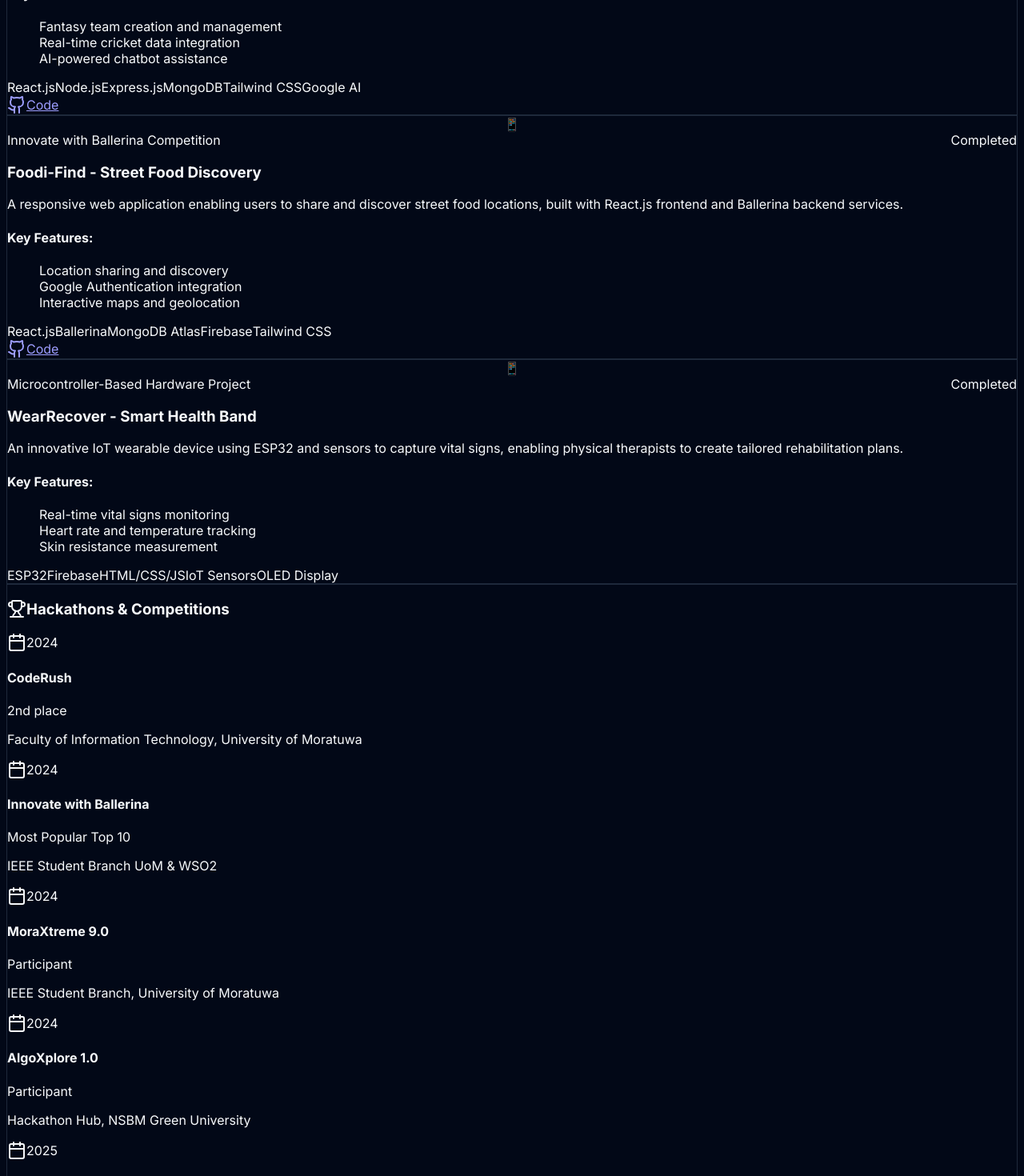
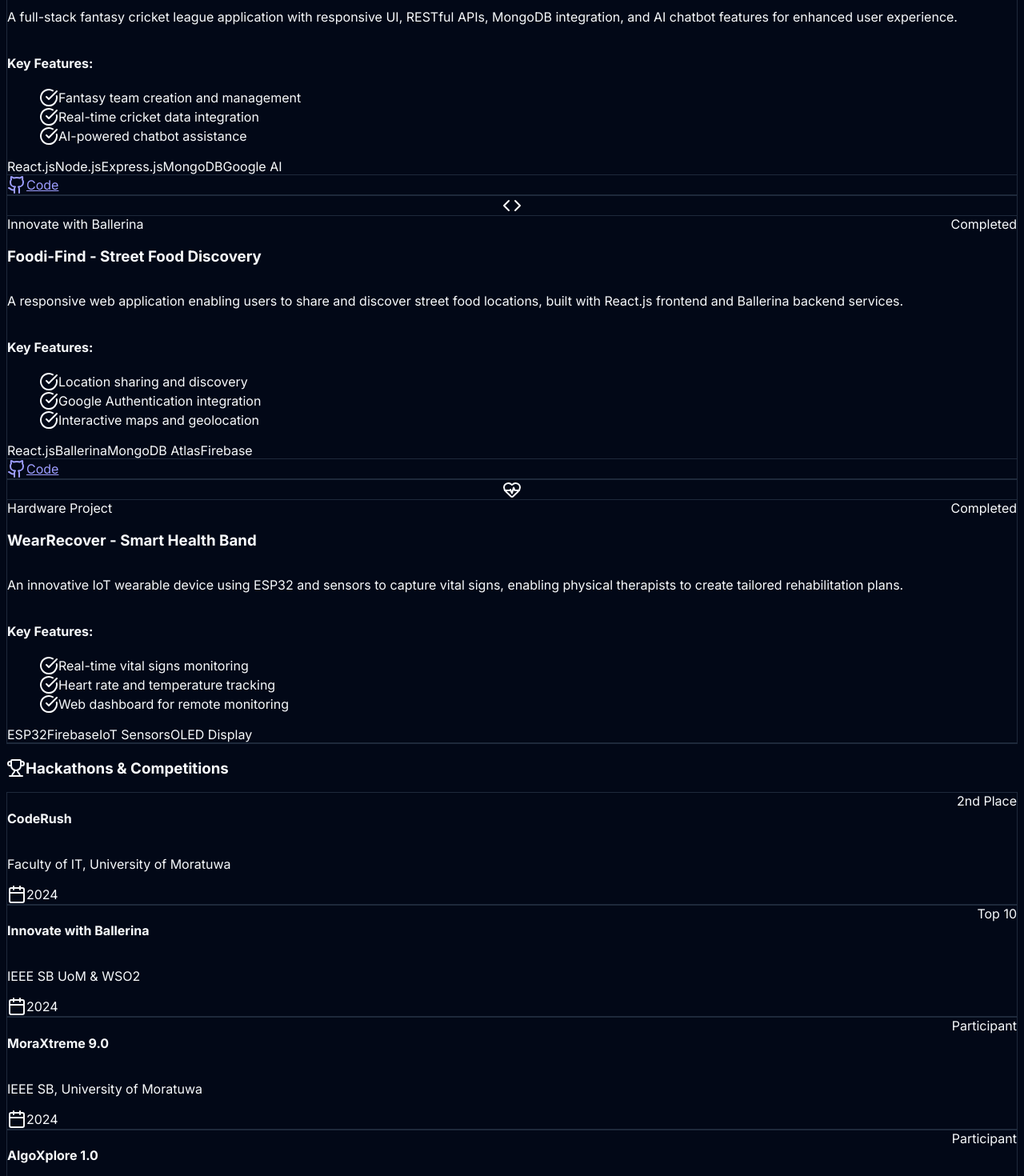
Before and after one commit to eshancool123/Portfolio, a Next.js app: page / in a window 1280 px wide. Shown: the part 4780-6250 px from the top of the page at 80% size. Built offline with nearby package versions, Linux system fonts and the light colour scheme.

Commit message:
Update Project

```diff
--- a/src/components/Projects.js
+++ b/src/components/Projects.js
@@ -1,21 +1,20 @@
 "use client";
 
 import { motion } from 'framer-motion';
-import { ExternalLink, Github, Calendar, Users, Trophy } from 'lucide-react';
+import { ExternalLink, Github, Calendar, Trophy, CheckCircle, Briefcase, Code, Gamepad, HeartPulse } from 'lucide-react';
 
 const Projects = () => {
+  // Your projects data remains the same...
   const projects = [
     {
       title: 'AskHire - Recruitment Automation System',
       description: 'A comprehensive recruitment process automation system featuring AI-powered CV matching, MCQ-based pre-screening tests, automated interview scheduling, candidate management, and job postings.',
-      image: '/api/placeholder/600/400',
+      icon: <Briefcase className="w-16 h-16 text-primary/30" />,
       technologies: ['React.js', '.NET Core', 'MSSQL', 'Tailwind CSS'],
       features: [
         'AI-powered CV matching algorithm',
         'Automated interview scheduling system',
         'MCQ-based pre-screening tests',
-        'Comprehensive candidate management',
-        'Job posting and application tracking'
       ],
       category: 'Level 2 Software Project',
       status: 'Completed',
@@ -25,14 +24,12 @@ const Projects = () => {
     {
       title: 'Spirit11 - Fantasy Cricket League',
       description: 'A full-stack fantasy cricket league application with responsive UI, RESTful APIs, MongoDB integration, and AI chatbot features for enhanced user experience.',
-      image: '/api/placeholder/600/400',
-      technologies: ['React.js', 'Node.js', 'Express.js', 'MongoDB', 'Tailwind CSS', 'Google AI'],
+      icon: <Gamepad className="w-16 h-16 text-primary/30" />,
+      technologies: ['React.js', 'Node.js', 'Express.js', 'MongoDB', 'Google AI'],
       features: [
         'Fantasy team creation and management',
         'Real-time cricket data integration',
         'AI-powered chatbot assistance',
-        'User authentication and profiles',
-        'Leaderboards and scoring system'
       ],
       category: 'SpiritX Competition',
       status: 'Completed',
@@ -42,16 +39,14 @@ const Projects = () => {
     {
       title: 'Foodi-Find - Street Food Discovery',
       description: 'A responsive web application enabling users to share and discover street food locations, built with React.js frontend and Ballerina backend services.',
-      image: '/api/placeholder/600/400',
-      technologies: ['React.js', 'Ballerina', 'MongoDB Atlas', 'Firebase', 'Tailwind CSS'],
+      icon: <Code className="w-16 h-16 text-primary/30" />,
+      technologies: ['React.js', 'Ballerina', 'MongoDB Atlas', 'Firebase'],
       features: [
         'Location sharing and discovery',
         'Google Authentication integration',
         'Interactive maps and geolocation',
-        'User reviews and ratings',
-        'Menu and price information'
       ],
-      category: 'Innovate with Ballerina Competition',
+      category: 'Innovate with Ballerina',
       status: 'Completed',
       github: 'https://github.com/eshancool123/iwb346-code-crusaders',
       live: null
@@ -59,37 +54,42 @@ const Projects = () => {
     {
       title: 'WearRecover - Smart Health Band',
       description: 'An innovative IoT wearable device using ESP32 and sensors to capture vital signs, enabling physical therapists to create tailored rehabilitation plans.',
-      image: '/api/placeholder/600/400',
-      technologies: ['ESP32', 'Firebase', 'HTML/CSS/JS', 'IoT Sensors', 'OLED Display'],
+      icon: <HeartPulse className="w-16 h-16 text-primary/30" />,
+      technologies: ['ESP32', 'Firebase', 'IoT Sensors', 'OLED Display'],
       features: [
         'Real-time vital signs monitoring',
         'Heart rate and temperature tracking',
-        'Skin resistance measurement',
-        'OLED display for data visualization',
-        'Web dashboard for remote monitoring'
+        'Web dashboard for remote monitoring',
       ],
-      category: 'Microcontroller-Based Hardware Project',
+      category: 'Hardware Project',
       status: 'Completed',
       github: null,
       live: null
     }
   ];
 
+  // Your hackathons data remains the same...
   const hackathons = [
-    { name: 'CodeRush', position: '2nd place', year: '2024', organizer: 'Faculty of Information Technology, University of Moratuwa' },
-    { name: 'Innovate with Ballerina', position: 'Most Popular Top 10', year: '2024', organizer: 'IEEE Student Branch UoM & WSO2' },
-    { name: 'MoraXtreme 9.0', position: 'Participant', year: '2024', organizer: 'IEEE Student Branch, University of Moratuwa' },
+    { name: 'CodeRush', position: '2nd Place', year: '2024', organizer: 'Faculty of IT, University of Moratuwa' },
+    { name: 'Innovate with Ballerina', position: 'Top 10', year: '2024', organizer: 'IEEE SB UoM & WSO2' },
+    { name: 'MoraXtreme 9.0', position: 'Participant', year: '2024', organizer: 'IEEE SB, University of Moratuwa' },
     { name: 'AlgoXplore 1.0', position: 'Participant', year: '2024', organizer: 'Hackathon Hub, NSBM Green University' },
     { name: 'SpiritX', position: 'Participant', year: '2025', organizer: 'MoraSpirit 360' },
-    { name: 'HackMoral 7.0', position: 'Participant', year: '2025', organizer: 'Faculty of Information Technology, University of Moratuwa' }
+    { name: 'HackMoral 7.0', position: 'Participant', year: '2025', organizer: 'Faculty of IT, University of Moratuwa' }
   ];
+
+  const cardVariants = {
+    hidden: { opacity: 0, y: 20 },
+    visible: { opacity: 1, y: 0 }
+  };
 
   return (
     <section id="projects" className="py-20">
       <div className="max-w-7xl mx-auto px-4 sm:px-6 lg:px-8">
         <motion.div
-          initial={{ opacity: 0, y: 20 }}
-          whileInView={{ opacity: 1, y: 0 }}
+          initial="hidden"
+          whileInView="visible"
+          variants={cardVariants}
           transition={{ duration: 0.6 }}
           viewport={{ once: true }}
           className="text-center mb-16"
@@ -100,84 +100,67 @@ const Projects = () => {
           </p>
         </motion.div>
 
-        {/* Projects Grid */}
-        <div className="grid lg:grid-cols-2 gap-8 mb-16">
+        {/* --- Enhanced Projects Grid --- */}
+        <div className="grid lg:grid-cols-2 gap-8 mb-20">
           {projects.map((project, index) => (
             <motion.div
               key={project.title}
-              initial={{ opacity: 0, y: 20 }}
-              whileInView={{ opacity: 1, y: 0 }}
+              variants={cardVariants}
+              initial="hidden"
+              whileInView="visible"
+              whileHover={{ scale: 1.03, transition: { duration: 0.2 } }}
               transition={{ duration: 0.6, delay: index * 0.1 }}
               viewport={{ once: true }}
-              className="bg-card rounded-lg border overflow-hidden hover:shadow-lg transition-shadow duration-300"
+              className="bg-card rounded-xl border flex flex-col overflow-hidden group transition-all duration-300 hover:border-primary/50 hover:shadow-2xl hover:shadow-primary/10"
             >
-              {/* Project Image Placeholder */}
-              <div className="h-48 bg-gradient-to-br from-primary/20 to-secondary/20 flex items-center justify-center">
-                <div className="text-6xl text-primary/30">📱</div>
+              <div className="h-48 bg-secondary flex items-center justify-center border-b">
+                {project.icon}
               </div>
 
-              <div className="p-6">
+              <div className="p-6 flex flex-col flex-grow">
                 <div className="flex items-center justify-between mb-3">
-                  <span className="text-xs bg-primary/10 text-primary px-2 py-1 rounded">
+                  <span className="text-xs font-semibold bg-primary/10 text-primary px-3 py-1 rounded-full">
                     {project.category}
                   </span>
-                  <span className="text-xs bg-green-100 text-green-800 dark:bg-green-900/20 dark:text-green-400 px-2 py-1 rounded">
+                  <span className="text-xs font-semibold bg-green-500/10 text-green-400 px-3 py-1 rounded-full">
                     {project.status}
                   </span>
                 </div>
 
-                <h3 className="text-xl font-semibold mb-3">{project.title}</h3>
-                <p className="text-muted-foreground mb-4 text-sm leading-relaxed">
+                <h3 className="text-xl font-bold mb-2 text-foreground">{project.title}</h3>
+                <p className="text-muted-foreground text-sm leading-relaxed mb-4 flex-grow">
                   {project.description}
                 </p>
 
-                {/* Key Features */}
                 <div className="mb-4">
-                  <h4 className="text-sm font-medium mb-2">Key Features:</h4>
-                  <ul className="text-xs text-muted-foreground space-y-1">
-                    {project.features.slice(0, 3).map((feature, featureIndex) => (
-                      <li key={featureIndex} className="flex items-center">
-                        <div className="w-1.5 h-1.5 bg-primary rounded-full mr-2"></div>
+                  <h4 className="text-sm font-semibold mb-2 text-foreground/80">Key Features:</h4>
+                  <ul className="space-y-1.5">
+                    {project.features.map((feature, i) => (
+                      <li key={i} className="flex items-center text-xs text-muted-foreground">
+                        <CheckCircle className="w-3.5 h-3.5 mr-2 text-primary flex-shrink-0" />
                         {feature}
                       </li>
                     ))}
                   </ul>
                 </div>
 
-                {/* Technologies */}
-                <div className="flex flex-wrap gap-2 mb-4">
-                  {project.technologies.map((tech, techIndex) => (
-                    <span
-                      key={techIndex}
-                      className="text-xs bg-secondary text-secondary-foreground px-2 py-1 rounded"
-                    >
+                <div className="flex flex-wrap gap-2 my-4">
+                  {project.technologies.map((tech) => (
+                    <span key={tech} className="text-xs bg-secondary text-secondary-foreground px-2 py-1 rounded">
                       {tech}
                     </span>
                   ))}
                 </div>
 
-                {/* Links */}
-                <div className="flex gap-3">
+                <div className="mt-auto pt-4 border-t border-border/50 flex gap-4">
                   {project.github && (
-                    <a
-                      href={project.github}
-                      target="_blank"
-                      rel="noopener noreferrer"
-                      className="flex items-center gap-1 text-sm text-muted-foreground hover:text-primary transition-colors duration-200"
-                    >
-                      <Github className="h-4 w-4" />
-                      Code
+                    <a href={project.github} target="_blank" rel="noopener noreferrer" className="flex items-center gap-1.5 text-sm font-medium text-muted-foreground hover:text-primary transition-colors">
+                      <Github className="h-4 w-4" /> Code
                     </a>
                   )}
                   {project.live && (
-                    <a
-                      href={project.live}
-                      target="_blank"
-                      rel="noopener noreferrer"
-                      className="flex items-center gap-1 text-sm text-muted-foreground hover:text-primary transition-colors duration-200"
-                    >
-                      <ExternalLink className="h-4 w-4" />
-                      Live Demo
+                    <a href={project.live} target="_blank" rel="noopener noreferrer" className="flex items-center gap-1.5 text-sm font-medium text-muted-foreground hover:text-primary transition-colors">
+                      <ExternalLink className="h-4 w-4" /> Live Demo
                     </a>
                   )}
                 </div>
@@ -186,20 +169,20 @@ const Projects = () => {
           ))}
         </div>
 
-        {/* Hackathons Section */}
+        {/* --- Enhanced Hackathons Section --- */}
         <motion.div
-          initial={{ opacity: 0, y: 20 }}
-          whileInView={{ opacity: 1, y: 0 }}
+          initial="hidden"
+          whileInView="visible"
+          variants={cardVariants}
           transition={{ duration: 0.6 }}
           viewport={{ once: true }}
-          className="bg-card p-6 rounded-lg border"
         >
-          <div className="flex items-center gap-2 mb-6">
-            <Trophy className="h-6 w-6 text-primary" />
+          <div className="flex items-center gap-3 mb-8">
+            <Trophy className="h-8 w-8 text-primary" />
             <h3 className="text-2xl font-bold">Hackathons & Competitions</h3>
           </div>
 
-          <div className="grid md:grid-cols-2 lg:grid-cols-3 gap-4">
+          <div className="grid md:grid-cols-2 lg:grid-cols-3 gap-6">
             {hackathons.map((hackathon, index) => (
               <motion.div
                 key={hackathon.name}
@@ -207,15 +190,19 @@ const Projects = () => {
                 whileInView={{ opacity: 1, y: 0 }}
                 transition={{ duration: 0.4, delay: index * 0.1 }}
                 viewport={{ once: true }}
-                className="bg-secondary/50 p-4 rounded-lg"
+                className="bg-card p-5 rounded-xl border border-border/80 hover:border-primary/50 transition-colors duration-300"
               >
-                <div className="flex items-center gap-2 mb-2">
-                  <Calendar className="h-4 w-4 text-primary" />
-                  <span className="text-sm font-medium">{hackathon.year}</span>
+                <div className="flex justify-between items-start mb-3">
+                  <h4 className="font-bold text-foreground text-base leading-tight pr-4">{hackathon.name}</h4>
+                  <span className="text-sm font-bold bg-primary/10 text-primary px-3 py-1 rounded-full whitespace-nowrap">
+                    {hackathon.position}
+                  </span>
                 </div>
-                <h4 className="font-semibold mb-1">{hackathon.name}</h4>
-                <p className="text-sm text-primary mb-2">{hackathon.position}</p>
-                <p className="text-xs text-muted-foreground">{hackathon.organizer}</p>
+                <p className="text-sm text-muted-foreground mb-1">{hackathon.organizer}</p>
+                <div className="flex items-center gap-2 text-xs text-muted-foreground/80">
+                  <Calendar className="h-3.5 w-3.5" />
+                  <span>{hackathon.year}</span>
+                </div>
               </motion.div>
             ))}
           </div>
```
